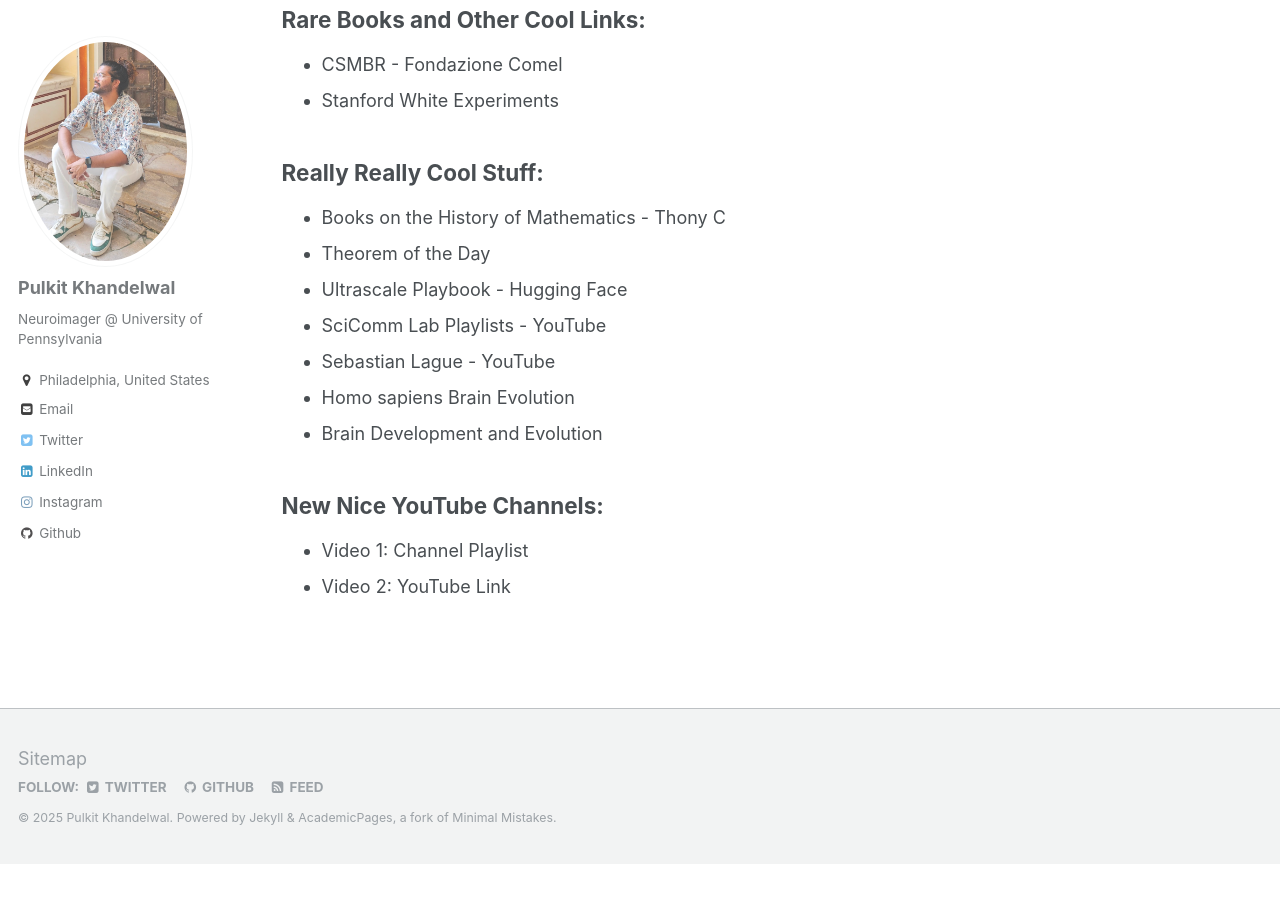
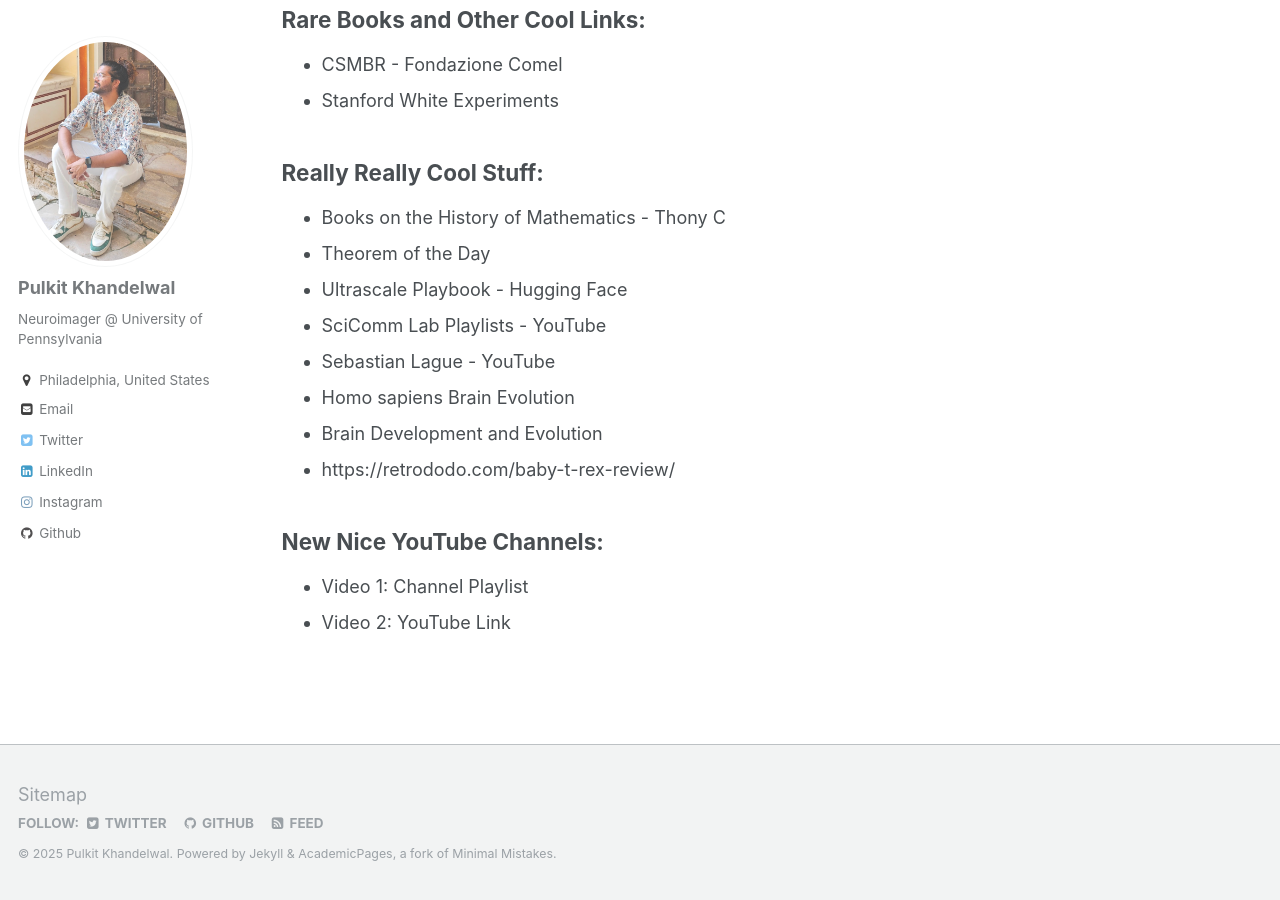
Before and after one commit to Pulkit-Khandelwal/pulkit-khandelwal.github.io, a Jekyll site: the page built from _pages/websites.md, in a window 1280 px wide and 900 px high, scrolled down 6247 px. Built offline with Jekyll 4.4.1, drawn with Linux system fonts in a browser that asks for light colours; before the commit the page ends 7111 px from its top, so only the background shows below that; some of the changed lines change nothing that is shown.

Commit message:
Update websites.md

```diff
--- a/_pages/websites.md
+++ b/_pages/websites.md
@@ -189,6 +189,7 @@ author_profile: true
 - [Sebastian Lague - YouTube](https://www.youtube.com/@SebastianLague)
 - [Homo sapiens Brain Evolution](https://www.mpg.de/11883269/homo-sapiens-brain-evolution)
 - [Brain Development and Evolution](https://sjcinspire.com/2021/03/01/how-did-brain-development-evolve-to-produce-the-human-brain/)
+- https://retrododo.com/baby-t-rex-review/
 
 ## New Nice YouTube Channels:
 - [Video 1: Channel Playlist](https://www.youtube.com/watch?v=almlINDXU5c&list=PL1lNrW4e0G8WacM84PX1lqDjUIflPmFCA&index=2)
```
